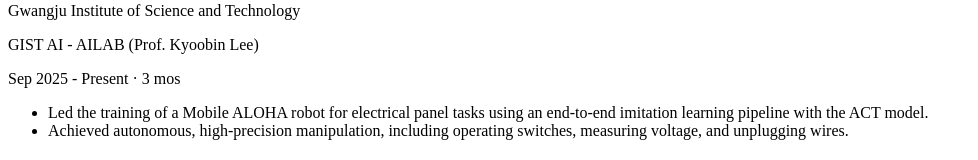
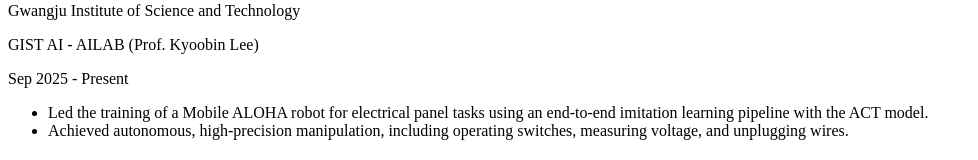
Before and after one commit to jiminc77/Resume, a React (Vite) app in the folder client/: page / in a window 1280 px wide. Shown: the part 731-891 px from the top of the page, without its empty margins (0-978 px from the left). Built offline with nearby package versions, Linux system fonts and the light colour scheme; a web font is replaced by a local one.

Commit message:
Fix duration format in ExperienceItem
Updated the duration format for the Undergraduate Intern position.

```diff
--- a/client/src/pages/Resume.tsx
+++ b/client/src/pages/Resume.tsx
@@ -59,7 +59,7 @@ export default function Resume() {
           <ExperienceItem
             title="Undergraduate Intern"
             company="Gwangju Institute of Science and Technology"
-            duration="Sep 2025 - Present · 3 mos"
+            duration="Sep 2025 - Present"
             location="GIST AI - AILAB (Prof. Kyoobin Lee)"
             achievements={[
               "Led the training of a Mobile ALOHA robot for electrical panel tasks using an end-to-end imitation learning pipeline with the ACT model.",
```
